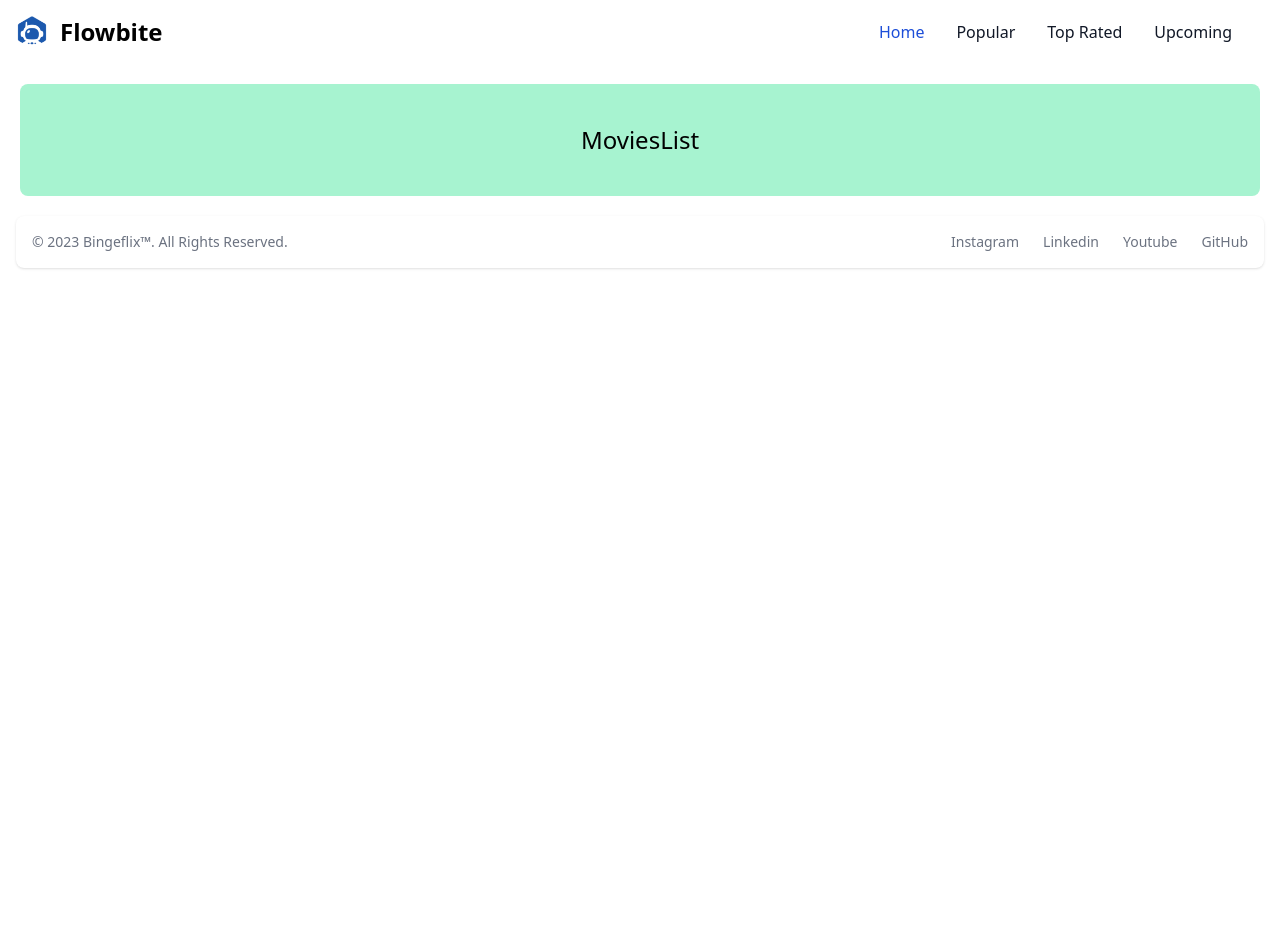
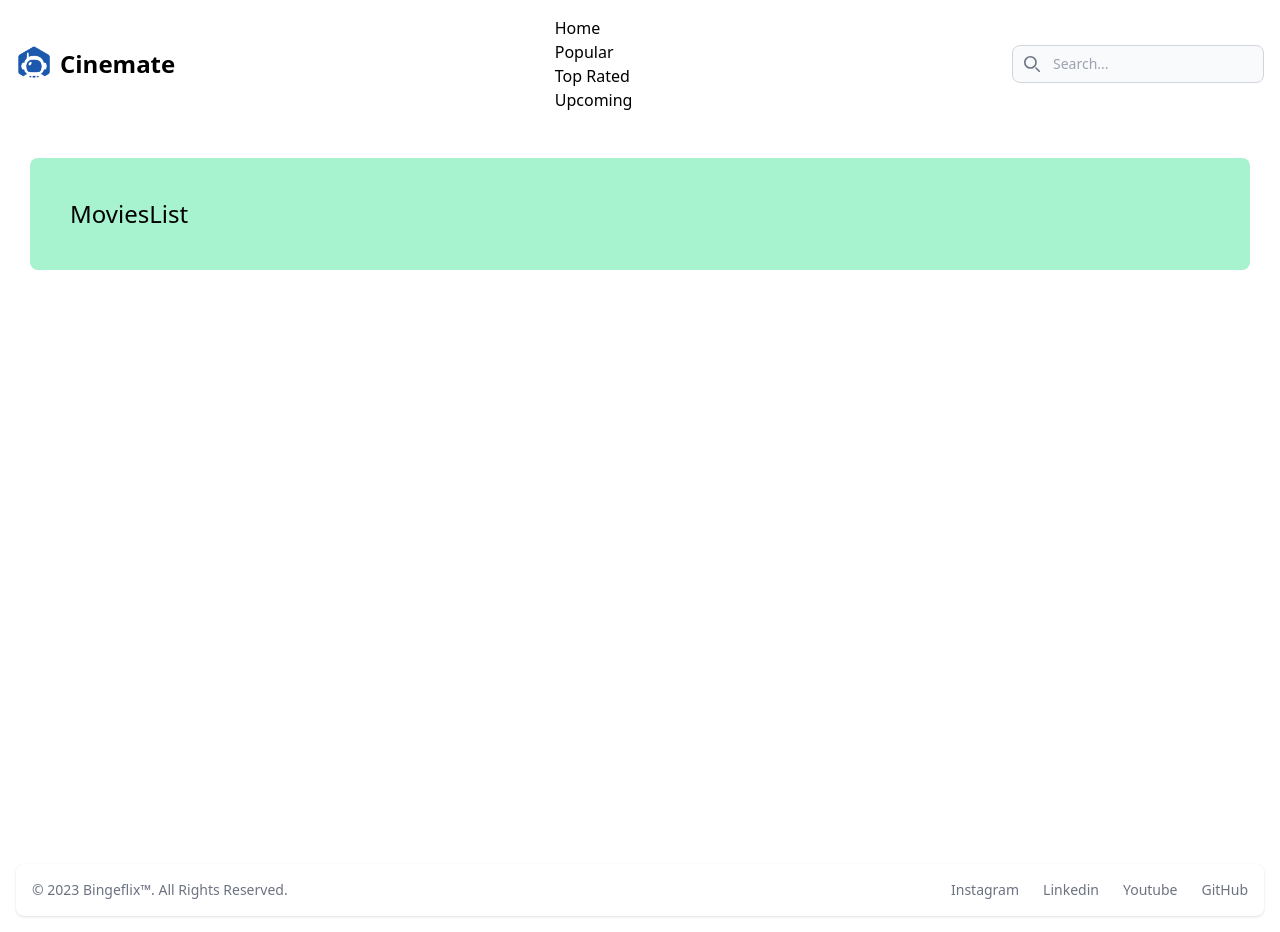
Before and after one commit to kasiliwachiye/bingeflix, a React (Create React App) app: page / in a window 1280 px wide. Before the commit the page ends 800 px from the top, so only its background shows below. Built offline with nearby package versions, Linux system fonts and the light colour scheme.

Commit message:
Navigation Structure

```diff
--- a/src/App.css
+++ b/src/App.css
@@ -1,4 +1,4 @@
-.App {
+/* .App {
   text-align: center;
 }
 
@@ -35,4 +35,4 @@
   to {
     transform: rotate(360deg);
   }
-}
+} */
--- a/src/components/Header.js
+++ b/src/components/Header.js
@@ -1,45 +1,84 @@
+import { useState } from "react";
 import { Link, NavLink } from "react-router-dom";
 import Logo from "../assets/logo.png";
+// import { Header } from './Header';
 
 
 export const Header = () => {
+
+ const [hidden, setHidden] = useState(false);
+
+//   const activeclassName = "text-base block py-2 pr-4 pl-3 text-white bg-blue-700 rounded md:bg-transparent md:text-blue-700 md:p-0 dark:text-white";
+//   const inActiveclassName = "text-base block py-2 pr-4 pl-3 text-gray-700 rounded hover:bg-gray-100 md:hover:bg-transparent md:hover:text-blue-700 md:p-0 md:dark:hover:text-white dark:text-gray-400 dark:hover:bg-gray-700 dark:hover:text-white md:dark:hover:bg-transparent dark:border-gray-700";
+
+const activeclassName =  "text-base block py-2 pr-4 pl-3 text-white bg-blue-700 rounded md:bg-transparent md:text-blue-700 md:p-0 dark:text-white" ;
+const inActiveclassName = "text-base block py-2 pr-4 pl-3 text-gray-700 rounded hover:bg-gray-100 md:hover:bg-transparent md:hover:text-blue-700 md:p-0 md:dark:hover:text-white dark:text-gray-400 dark:hover:bg-gray-700 dark:hover:text-white md:dark:hover:bg-transparent dark:border-gray-700";
   return (
     <header>
 
     <nav className="bg-white border-gray-200 dark:bg-gray-900">
     <div className="max-w-screen-xl flex flex-wrap items-center justify-between mx-auto p-4">
     <Link to="/" className="flex items-center">
-        <img src= {Logo} className="h-8 mr-3" alt="Cinemate Logo" />
-        <span className="self-center text-2xl font-semibold whitespace-nowrap dark:text-white">Flowbite</span>
+              <img src={Logo} className="mr-2 h-8 sm:h-9" alt="Cinemate Logo" />
+              <span className="self-center text-2xl font-semibold whitespace-nowrap dark:text-white">Cinemate</span>
           </Link>
-    <button data-collapse-toggle="navbar-default" type="button" className="inline-flex items-center p-2 w-10 h-10 justify-center text-sm text-gray-500 rounded-lg md:hidden hover:bg-gray-100 focus:outline-none focus:ring-2 focus:ring-gray-200 dark:text-gray-400 dark:hover:bg-gray-700 dark:focus:ring-gray-600" aria-controls="navbar-default" aria-expanded="false">
+    {/* <Link to="/" classNameName="flex items-center">
+          <img src= {Logo} classNameName="h-8 mr-3" alt="Cinemate Logo" />
+          <span classNameName="self-center text-xl font-semibold whitespace-nowrap dark:text-white">Flowbite</span>
+      </Link> */}
+    <div className="flex md:order-2">
+      <button  onClick= { () => setHidden(!hidden) } type="button" data-collapse-toggle="navbar-search" aria-controls="navbar-search" aria-expanded="false" className="md:hidden text-gray-500 dark:text-gray-400 hover:bg-gray-100 dark:hover:bg-gray-700 focus:outline-none focus:ring-4 focus:ring-gray-200 dark:focus:ring-gray-700 rounded-lg text-sm p-2.5 mr-1" >
+        <svg className="w-5 h-5" aria-hidden="true" xmlns="http://www.w3.org/2000/svg" fill="none" viewBox="0 0 20 20">
+          <path stroke="currentColor" stroke-linecap="round" stroke-linejoin="round" stroke-width="2" d="m19 19-4-4m0-7A7 7 0 1 1 1 8a7 7 0 0 1 14 0Z"/>
+        </svg>
+        <span className="sr-only">Search</span>
+      </button>
+      <div className="relative hidden md:block">
+        <div className="absolute inset-y-0 left-0 flex items-center pl-3 pointer-events-none">
+          <svg className="w-4 h-4 text-gray-500 dark:text-gray-400" aria-hidden="true" xmlns="http://www.w3.org/2000/svg" fill="none" viewBox="0 0 20 20">
+            <path stroke="currentColor" stroke-linecap="round" stroke-linejoin="round" stroke-width="2" d="m19 19-4-4m0-7A7 7 0 1 1 1 8a7 7 0 0 1 14 0Z"/>
+          </svg>
+          <span className="sr-only">Search icon</span>
+        </div>
+        <input type="text" id="search-navbar" className="block w-full p-2 pl-10 text-sm text-gray-900 border border-gray-300 rounded-lg bg-gray-50 focus:ring-blue-500 focus:border-blue-500 dark:bg-gray-700 dark:border-gray-600 dark:placeholder-gray-400 dark:text-white dark:focus:ring-blue-500 dark:focus:border-blue-500" placeholder="Search..." autoComplete="off">
+      </input>
+      </div>
+      <button onClick= { () => setHidden(!hidden) } data-collapse-toggle="navbar-search" type="button" className="inline-flex items-center p-2 w-10 h-10 justify-center text-sm text-gray-500 rounded-lg md:hidden hover:bg-gray-100 focus:outline-none focus:ring-2 focus:ring-gray-200 dark:text-gray-400 dark:hover:bg-gray-700 dark:focus:ring-gray-600" aria-controls="navbar-search" aria-expanded="false">
           <span className="sr-only">Open main menu</span>
           <svg className="w-5 h-5" aria-hidden="true" xmlns="http://www.w3.org/2000/svg" fill="none" viewBox="0 0 17 14">
               <path stroke="currentColor" stroke-linecap="round" stroke-linejoin="round" stroke-width="2" d="M1 1h15M1 7h15M1 13h15"/>
           </svg>
       </button>
-    <div className="hidden w-full md:block md:w-auto" id="navbar-default">
-      <ul className="font-medium flex flex-col p-4 md:p-0 mt-4 border border-gray-100 rounded-lg bg-gray-50 md:flex-row md:space-x-8 md:mt-0 md:border-0 md:bg-white dark:bg-gray-800 md:dark:bg-gray-900 dark:border-gray-700">
+    </div>
+      <div className= {`${hidden ? "hidden" : ""} justify-between items-center hidden w-full md:flex md:w-auto md:order-1" id="navbar-search`}>
+        <div className="relative mt-3 md:hidden">
+          <div className="absolute inset-y-0 left-0 flex items-center pl-3 pointer-events-none">
+            <svg className="w-4 h-4 text-gray-500 dark:text-gray-400" aria-hidden="true" xmlns="http://www.w3.org/2000/svg" fill="none" viewBox="0 0 20 20">
+              <path stroke="currentColor" stroke-linecap="round" stroke-linejoin="round" stroke-width="2" d="m19 19-4-4m0-7A7 7 0 1 1 1 8a7 7 0 0 1 14 0Z"/>
+            </svg>
+          </div>
+                    <input type="text" id="search-navbar" name="search" classNameName="block p-2 pl-10 w-full text-gray-900 bg-gray-50 rounded-lg border border-gray-300 sm:text-sm focus:ring-blue-500 focus:border-blue-500 dark:bg-gray-700 dark:border-gray-600 dark:placeholder-gray-400 dark:text-white dark:focus:ring-blue-500 dark:focus:border-blue-500" placeholder="Search..." autoComplete="off" />
+                </div>
+        <ul classNameName="font-medium flex flex-col p-4 md:p-0 mt-4 border border-gray-100 rounded-lg bg-gray-50 md:flex-row md:space-x-8 md:mt-0 md:border-0 md:bg-white dark:bg-gray-800 md:dark:bg-gray-900 dark:border-gray-700">
           <li>
-          <NavLink to="/home" className="block py-2 pl-3 pr-4 text-white bg-blue-700 rounded md:bg-transparent md:text-blue-700 md:p-0 dark:text-white md:dark:text-blue-500"  end>Home</NavLink>
+            <NavLink to="/home" classNameName={({isActive}) => isActive ? activeclassName : inActiveclassName } end> Home</NavLink>
           </li>
           <li>
-          <NavLink to="/movies/popular" className="block py-2 pl-3 pr-4 text-gray-900 rounded hover:bg-gray-100 md:hover:bg-transparent md:border-0 md:hover:text-blue-700 md:p-0 dark:text-white md:dark:hover:text-blue-500 dark:hover:bg-gray-700 dark:hover:text-white md:dark:hover:bg-transparent">Popular</NavLink>
+            <NavLink to="/movies/popular" classNameName={({isActiveclassName}) => isActiveclassName ? inActiveclassName : inActiveclassName }> Popular</NavLink>
           </li>
           <li>
-          <NavLink to="/movies/top" className="block py-2 pl-3 pr-4 text-gray-900 rounded hover:bg-gray-100 md:hover:bg-transparent md:border-0 md:hover:text-blue-700 md:p-0 dark:text-white md:dark:hover:text-blue-500 dark:hover:bg-gray-700 dark:hover:text-white md:dark:hover:bg-transparent">Top Rated</NavLink>
+            <NavLink to="/movies/top" classNameName={({isActiveclassName}) => isActiveclassName ? inActiveclassName : inActiveclassName }>Top Rated</NavLink>
           </li>
           <li>
-          <NavLink to="/movies/upcoming" className="block py-2 pl-3 pr-4 text-gray-900 rounded hover:bg-gray-100 md:hover:bg-transparent md:border-0 md:hover:text-blue-700 md:p-0 dark:text-white md:dark:hover:text-blue-500 dark:hover:bg-gray-700 dark:hover:text-white md:dark:hover:bg-transparent">Upcoming</NavLink>
+            <NavLink to="/movies/upcoming" classNameName={({isActiveclassName}) => isActiveclassName ? inActiveclassName : inActiveclassName }>Upcoming</NavLink>
           </li>
           <li>
-          <NavLink to="/" className="block py-2 pl-3 pr-4 text-gray-900 rounded hover:bg-gray-100 md:hover:bg-transparent md:border-0 md:hover:text-blue-700 md:p-0 dark:text-white md:dark:hover:text-blue-500 dark:hover:bg-gray-700 dark:hover:text-white md:dark:hover:bg-transparent"></NavLink>
+            <NavLink to="/" classNameName={({isActiveclassName}) => isActiveclassName ? inActiveclassName : inActiveclassName }></NavLink>
           </li>
         </ul>
       </div>
     </div>
   </nav>
-
   </header>
     )
 }
--- a/src/components/index.js
+++ b/src/components/index.js
@@ -1,4 +1,5 @@
 //all of them are elements
+import { NavLink } from 'react-router-dom';
 export { Header } from "./Header";
 export { Footer } from "./Footer";
 export {Card} from './Card';
--- a/src/index.css
+++ b/src/index.css
@@ -2,6 +2,12 @@
 @tailwind components;
 @tailwind utilities;
 
+main{
+  max-width: 1280px;
+  margin: auto;
+  min-height: 90vh;
+  padding: 10px;
+}
 
 /* body {
   margin: 0;
```
Lines whose indentation alone changed are shown as unchanged.
